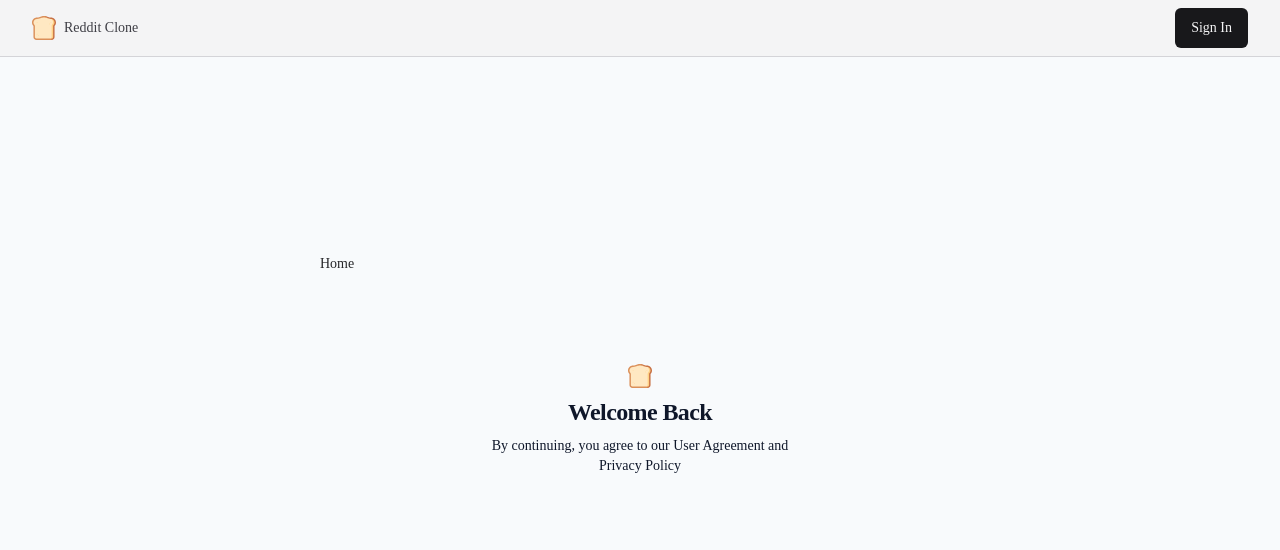
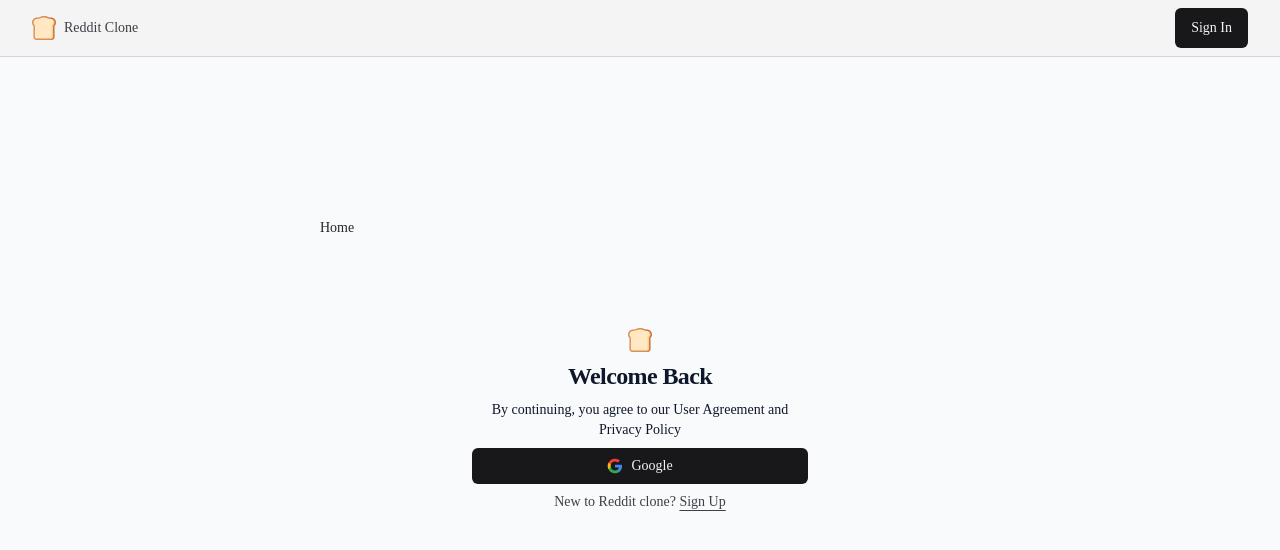
Before and after one commit to arepaFlipper/reddit_clone, a Next.js app: page /sign-in in a window 1280 px wide. Shown: the top 550 px of the page. Built offline with nearby package versions, Linux system fonts and the light colour scheme.

Commit message:
😻 (52:00) add a toast from shadcn-ui

```diff
--- a/src/components/SignIn.tsx
+++ b/src/components/SignIn.tsx
@@ -1,4 +1,6 @@
 import { Icons } from "./Icons"
+import Link from "next/link"
+import UserAuthForm from "./UserAuthForm"
 
 const SignIn = () => {
   return (
@@ -9,6 +11,15 @@ const SignIn = () => {
         <p className="text-sm max-w-xs mx-auto">
           By continuing, you agree to our User Agreement and Privacy Policy
         </p>
+
+        {/* Sign In */}
+        <UserAuthForm />
+
+        <p className="px-8 text-center text-sm text-zinc-700">
+          New to Reddit clone?{' '}
+          <Link href="/sign-up" className="hover:text-zinc-800 text-sm underline underline-offset-4 ">Sign Up</Link>
+        </p>
+
       </div>
     </div >
   )
--- /dev/null
+++ b/src/components/UserAuthForm.tsx
@@ -0,0 +1,35 @@
+"use client"
+
+import { useState } from "react"
+import { Button } from "./ui/Button"
+import { cn } from "@/lib/utils"
+import { signIn } from "next-auth/react"
+import { Icons } from "./Icons"
+
+interface IUserAuthForm extends React.HTMLAttributes<HTMLDivElement> { }
+
+const UserAuthForm = ({ className, ...props }: IUserAuthForm) => {
+  const [isLoading, setIsLoading] = useState<boolean>(false)
+
+  const loginWithGoogle = async () => {
+    setIsLoading(true)
+
+    try {
+      await signIn('google')
+    } catch (error) {
+      // toast notification here
+    } finally {
+      setIsLoading(false)
+    }
+  }
+  return (
+    <div className={cn('flex justify-center', className)}>
+      <Button onClick={loginWithGoogle} isLoading={isLoading} size='sm' className='w-full'>
+        {(isLoading) ? 'Loading...' : <Icons.google className="mr-2 h-4 w-4" />}
+        Google
+      </Button>
+    </div>
+  )
+}
+
+export default UserAuthForm
```
Also changed, not shown: 2 other files (tests, documents, lock files or other folders).
